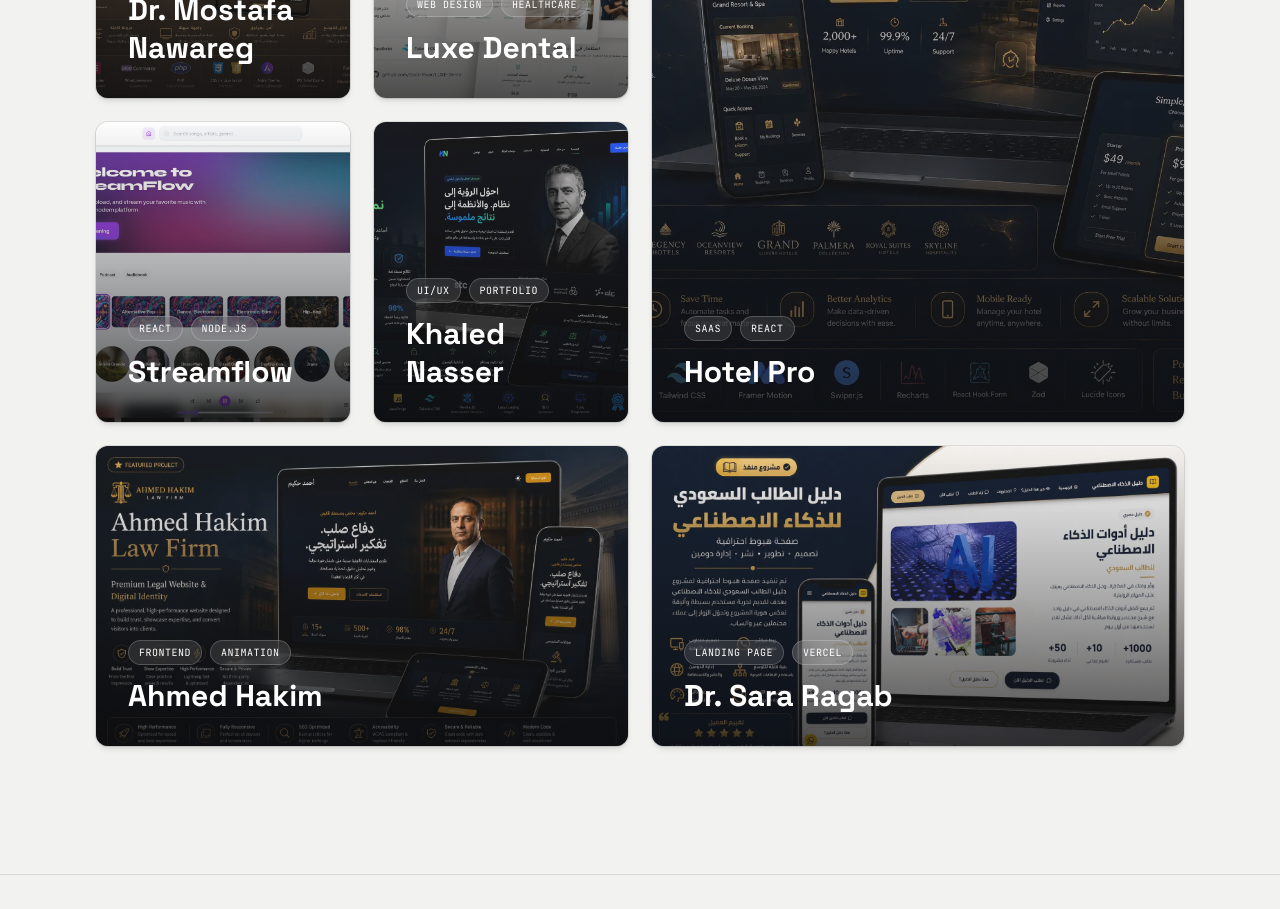
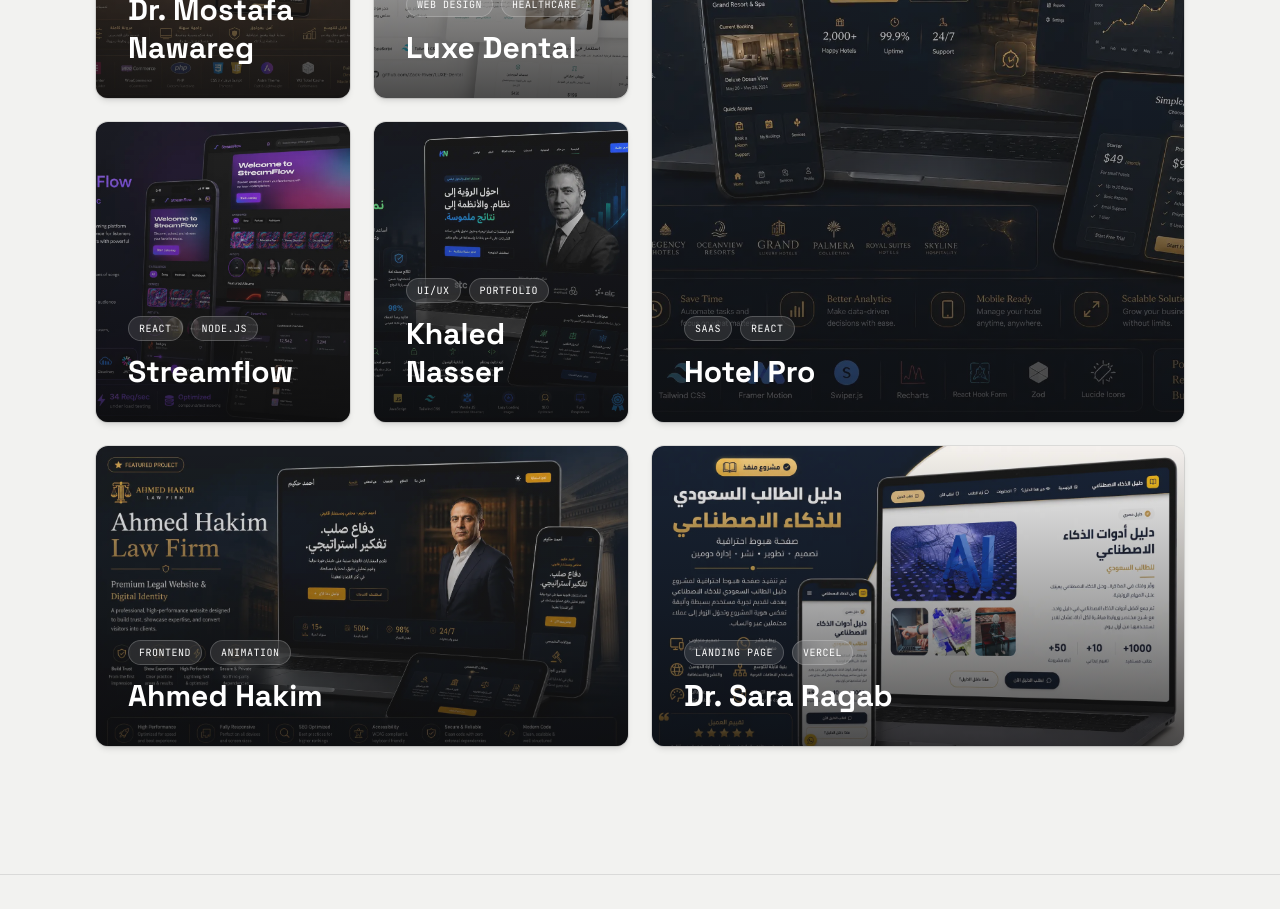
Before and after one commit to Zack-River/Portfolio, a React (Vite) app: page /projects in a window 1280 px wide. Shown: the part 1380-2289 px from the top of the page. Built offline with nearby package versions, Linux system fonts and the light colour scheme.

Commit message:
update the project cover

```diff
--- a/constants.ts
+++ b/constants.ts
@@ -440,7 +440,7 @@ export const PROJECTS: Project[] = [
       "34 Req/sec under load testing",
       "Optimized compound/text indexing",
     ],
-    image: "/projects/streamflow/01-Home-Logged-In-Hero.webp",
+    image: "/projects/streamflow/Cover.webp",
     gallery: [
       "/projects/streamflow/01-Home-Logged-In-Hero.webp",
       "/projects/streamflow/02-Home-Landing.webp",
```
Also changed, not shown: public/projects/streamflow/Cover.webp (added).
